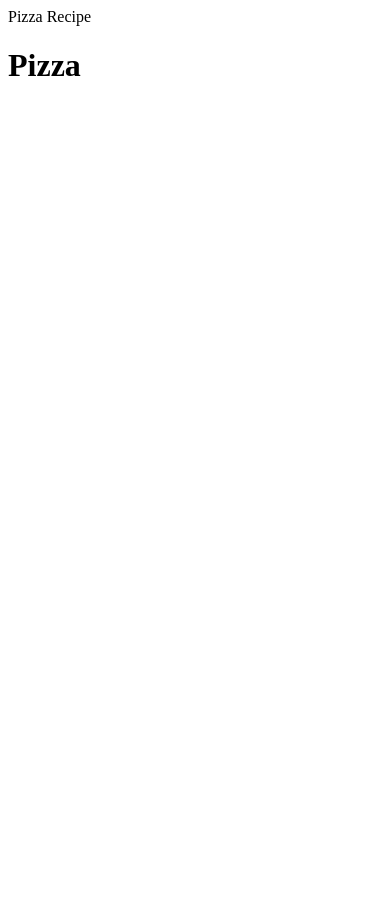
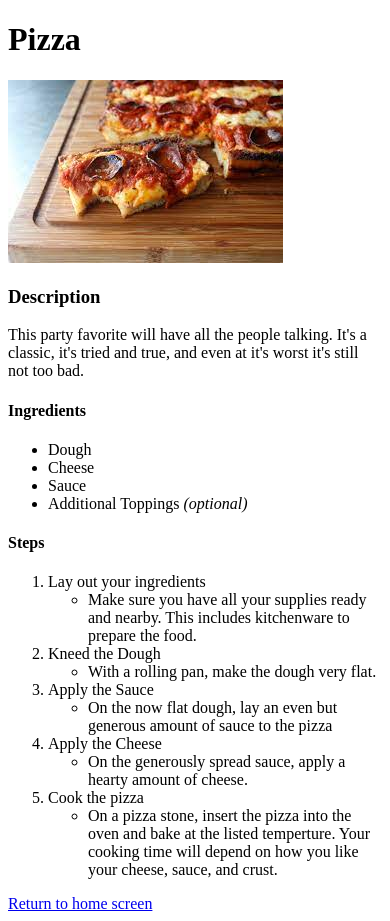
Before and after one commit to Coreypdumais/odin_recipes, a plain HTML site: page recipes/recipes/pizza.html in a window 390 px wide. Before the commit the page ends 844 px from the top, so only its background shows below. Drawn offline with Linux system fonts and the light colour scheme; files whose address does not match are found by name.

Commit message:
fleshing out the site with hamburger, spaghetti, and pizza recipes

```diff
--- a/recipes/recipes/pizza.html
+++ b/recipes/recipes/pizza.html
@@ -1,6 +1,54 @@
 <!DOCTYPE html>
-<head>Pizza Recipe</head>
+<head>
+    <title>Pizza Recipe</title>
+</head>
 
+<body>
 <h1>Pizza</h1>
+<img src = "/home/corey/the_odin_project/odin_recipes/recipes/img/pizza.jpeg" alt ="Detroit Style Pizza">
+<h3>Description</h3>
+
+<p>This party favorite will have all the people talking. It's a classic, it's tried and true, and even at it's worst it's still not too bad. </p>
+
+<h4>Ingredients</h4>
+    <ul>
+        <li>Dough</li>
+        <li>Cheese</li>
+        <li>Sauce</li>
+        <li>Additional Toppings <em>(optional)</em></li>
+    </ul>
+
+
+<h4>Steps</h4>
+    <ol>
+        <li>Lay out your ingredients
+            <ul>
+                <li>Make sure you have all your supplies ready and nearby. This includes kitchenware to prepare the food.</li>
+            </ul>
+        </li>
+        <li>Kneed the Dough
+            <ul>
+                <li>With a rolling pan, make the dough very flat.</li>
+            </ul>
+        </li>
+        <li>Apply the Sauce
+            <ul>
+                <li>On the now flat dough, lay an even but generous amount of sauce to the pizza</li>
+            </ul>
+        </li>
+        <li>Apply the Cheese
+            <ul>
+                <li>On the generously spread sauce, apply a hearty amount of cheese.</li>
+            </ul>
+        </li>
+        <li>Cook the pizza
+            <ul>
+                <li>On a pizza stone, insert the pizza into the oven and bake at the listed temperture. Your cooking time will depend on how you like your cheese, sauce, and crust.</li>
+            </ul>
+        </li>
+    </ol>
+
+<a href="/home/corey/the_odin_project/odin_recipes/recipes/index.html">Return to home screen</a>
+</body>
 
 </html>
```
Also changed, not shown: recipes/index.html (+6 -1 lines), recipes/img/pizza.jpeg (added), recipes/recipes/hamburger.html (added), recipes/recipes/spaghetti.html (added).
